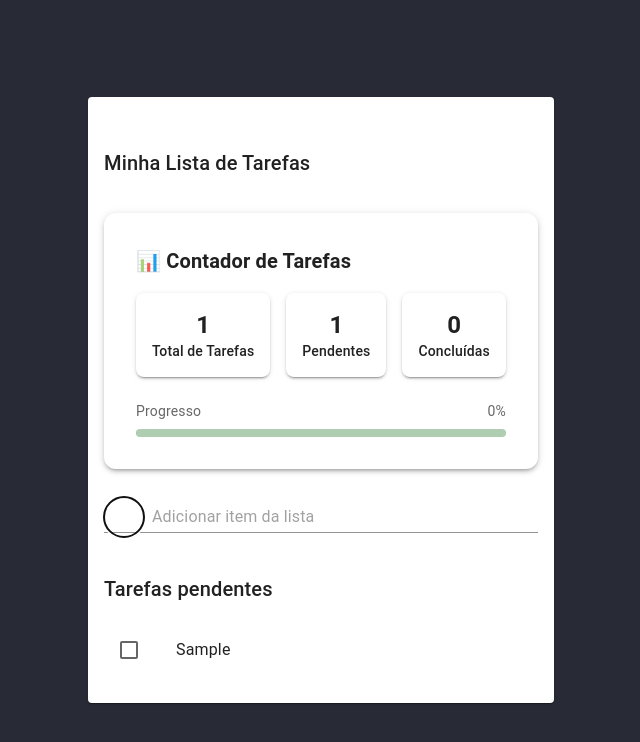
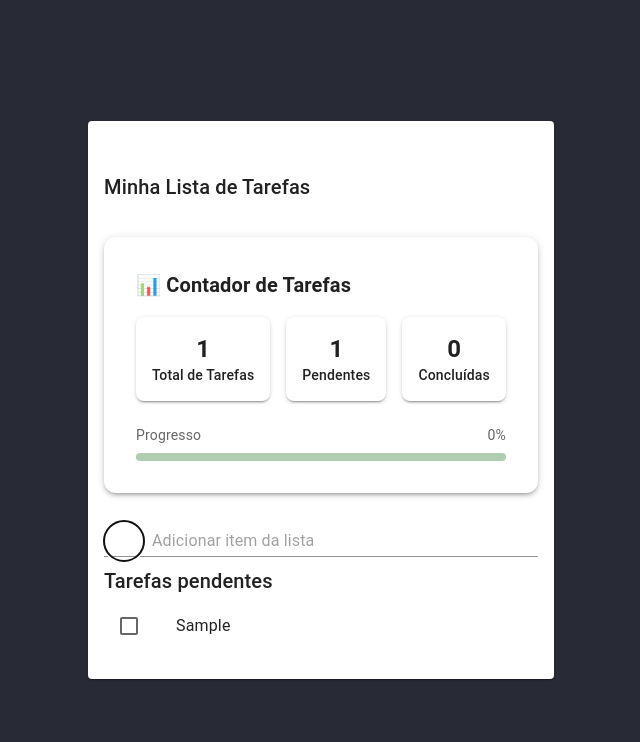
Before and after one commit to Toteck/Avantask, a React (Vite) app: page / in a window 1280 px wide. Both pictures are taken after typing "Sample" into the empty fields and a click on the button 443 px from the left and 594 px from the top of the page. Shown: the top 742 px of the page, without its empty margins (319-959 px from the left). Built offline with nearby package versions, Linux system fonts and the light colour scheme; some icons are missing.

Commit message:
refactor: adicionar classe CSS ao componente TaskList para estilização

```diff
--- a/src/components/TaskList.tsx
+++ b/src/components/TaskList.tsx
@@ -23,8 +23,8 @@ const TaskList: React.FC<TaskListProps> = ({
   }
 
   return (
-    <List>
-      <Typography variant="h6" sx={{ mt: 4, mb: 2 }}>
+    <List className="task-list">
+      <Typography variant="h6" >
         {title}
       </Typography>
       {tasks.map((task: Task) => (
```
